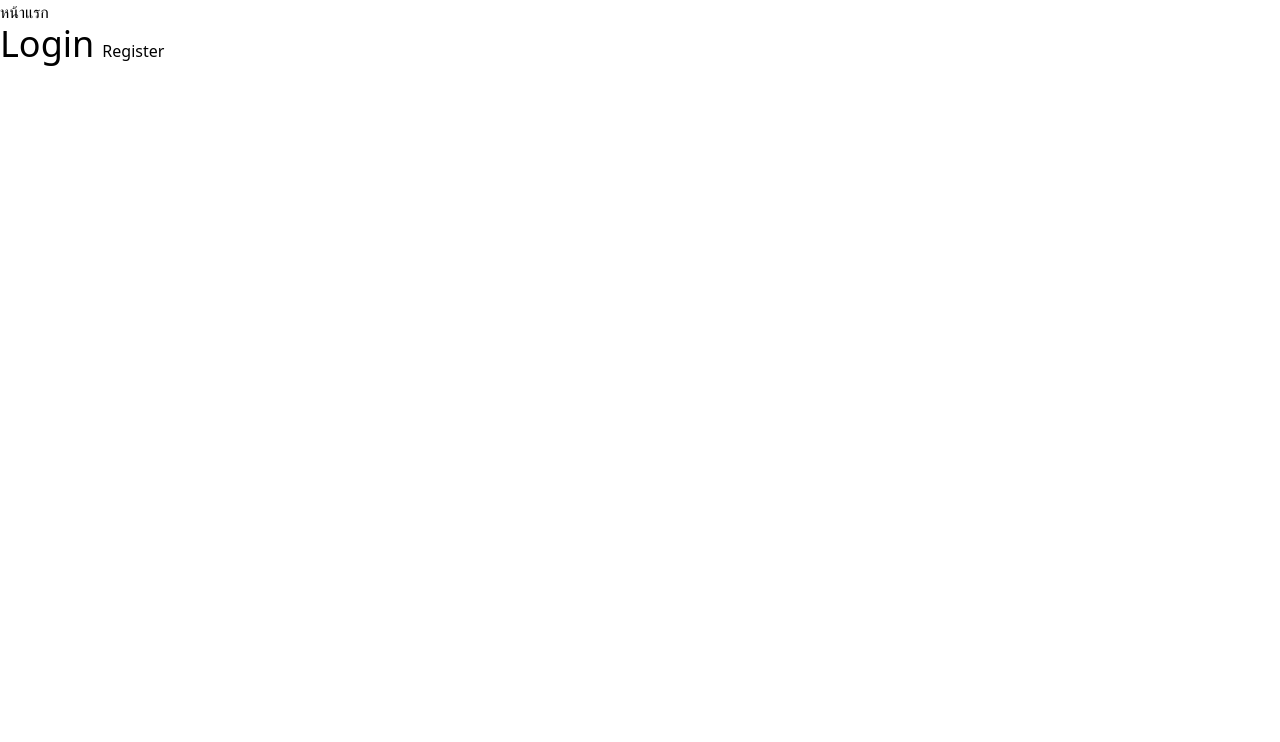
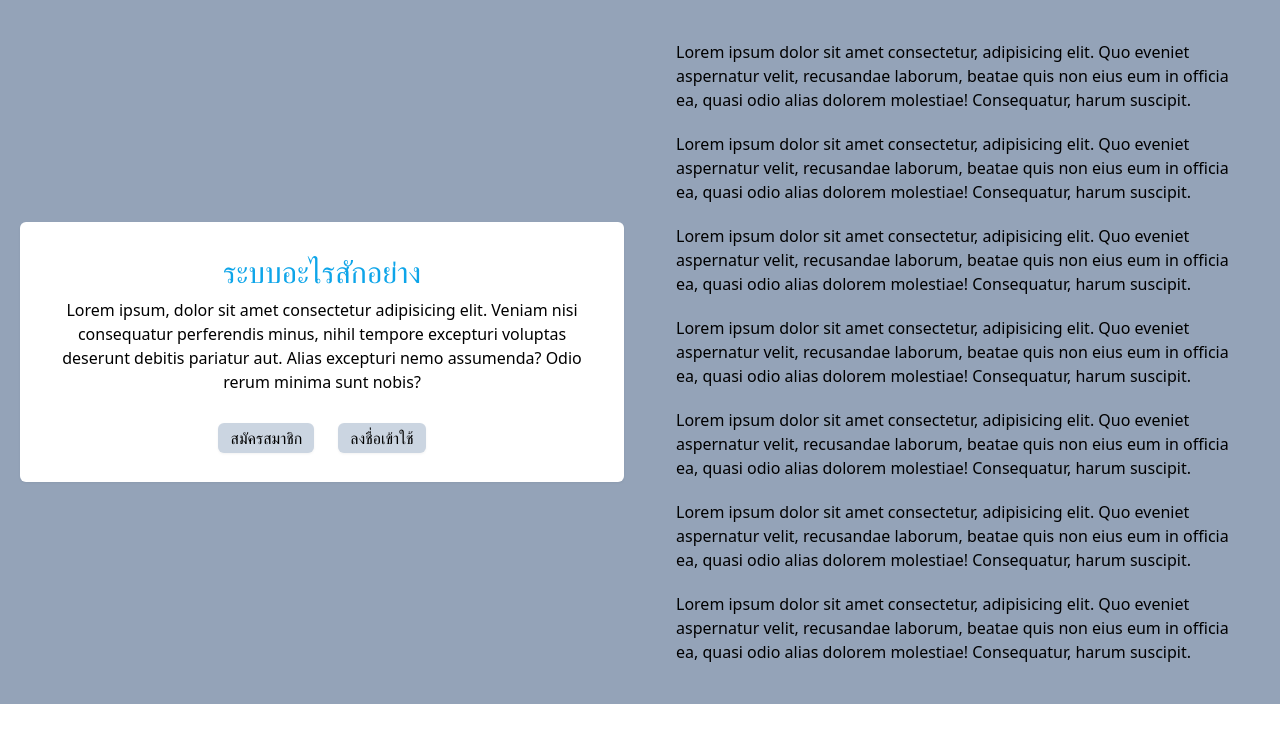
Before and after one commit to aloneman13d/mevn, a Vue app in the folder client/: page / in a window 1280 px wide. Shown: the top 742 px of the page. Built offline with nearby package versions, Linux system fonts and the light colour scheme; the HTML template or start-up script is replaced by a standard one.

Commit message:
use Tailwind css

```diff
--- a/client/src/App.vue
+++ b/client/src/App.vue
@@ -1,6 +1,5 @@
 <template>
   <div>
-    <h1>หน้าแรก</h1>
     <router-view />
   </div>
 </template>
--- a/client/src/layouts/LandingLayout.vue
+++ b/client/src/layouts/LandingLayout.vue
@@ -1,9 +1,5 @@
 <template>
   <div>
-    <nav>
-      <router-link to="/login" class="text-4xl mr-2">Login</router-link>
-      <router-link to="/register">Register</router-link>
-    </nav>
     <router-view />
   </div>
 </template>
@@ -14,6 +10,8 @@ export default {
 }
 </script>
 
-<style>
-
+<style scoped>
+  nav{
+    margin: 0 55px;
+  }
 </style>
--- a/client/src/router/index.js
+++ b/client/src/router/index.js
@@ -4,6 +4,7 @@ import ExploreLayout from "../layouts/ExploreLayout.vue"
 
 import RegisterView from "../views/Landing/RegisterView.vue"
 import LoginView from "../views/Landing/LoginView.vue"
+import IndexView from "../views/Landing/IndexView.vue"
 
 const routes = [
   {
@@ -11,6 +12,11 @@ const routes = [
     name: 'home',
     component: LandingLayout,
     children:[
+      {
+        path: "",
+        name: "Index",
+        component: IndexView
+      },
       {
         path: "register",
         name: "Register",
--- /dev/null
+++ b/client/src/views/Landing/IndexView.vue
@@ -0,0 +1,32 @@
+<template>
+  <div class="grid gap-8 bg-slate-400 md:grid-cols-2 md:items-center w-full p-5 overflow-auto max-h-screen ">
+    <div class=" bg-white text-center p-8 rounded-md drop-shadow-sm">
+        <h1 class="text-3xl mb-2 text-sky-500">ระบบอะไรสักอย่าง</h1>
+        <p>Lorem ipsum, dolor sit amet consectetur adipisicing elit. Veniam nisi consequatur perferendis minus, nihil tempore excepturi voluptas deserunt debitis pariatur aut. Alias excepturi nemo assumenda? Odio rerum minima sunt nobis?</p>
+        <nav class="mt-8">
+          <router-link to="/register" class="bg-slate-300 drop-shadow-sm hover:bg-sky-500 mx-3 my-4 px-3 py-1 rounded-md hover:text-slate-200">สมัครสมาชิก</router-link>
+          <router-link to="/login" class="bg-slate-300 drop-shadow-sm hover:bg-sky-500 mx-3 my-4 px-3 py-1 rounded-md hover:text-slate-200">ลงชื่อเข้าใช้</router-link>
+
+        </nav>
+    </div>
+    <div class="space-y-5 mx-5 md:my-5">
+            <p>Lorem ipsum dolor sit amet consectetur, adipisicing elit. Quo eveniet aspernatur velit, recusandae laborum, beatae quis non eius eum in officia ea, quasi odio alias dolorem molestiae! Consequatur, harum suscipit.</p>
+            <p>Lorem ipsum dolor sit amet consectetur, adipisicing elit. Quo eveniet aspernatur velit, recusandae laborum, beatae quis non eius eum in officia ea, quasi odio alias dolorem molestiae! Consequatur, harum suscipit.</p>
+            <p>Lorem ipsum dolor sit amet consectetur, adipisicing elit. Quo eveniet aspernatur velit, recusandae laborum, beatae quis non eius eum in officia ea, quasi odio alias dolorem molestiae! Consequatur, harum suscipit.</p>
+            <p>Lorem ipsum dolor sit amet consectetur, adipisicing elit. Quo eveniet aspernatur velit, recusandae laborum, beatae quis non eius eum in officia ea, quasi odio alias dolorem molestiae! Consequatur, harum suscipit.</p>
+            <p>Lorem ipsum dolor sit amet consectetur, adipisicing elit. Quo eveniet aspernatur velit, recusandae laborum, beatae quis non eius eum in officia ea, quasi odio alias dolorem molestiae! Consequatur, harum suscipit.</p>
+            <p>Lorem ipsum dolor sit amet consectetur, adipisicing elit. Quo eveniet aspernatur velit, recusandae laborum, beatae quis non eius eum in officia ea, quasi odio alias dolorem molestiae! Consequatur, harum suscipit.</p>
+            <p>Lorem ipsum dolor sit amet consectetur, adipisicing elit. Quo eveniet aspernatur velit, recusandae laborum, beatae quis non eius eum in officia ea, quasi odio alias dolorem molestiae! Consequatur, harum suscipit.</p>
+    </div>
+  </div>
+</template>
+
+<script>
+export default {
+
+}
+</script>
+
+<style>
+
+</style>
```
